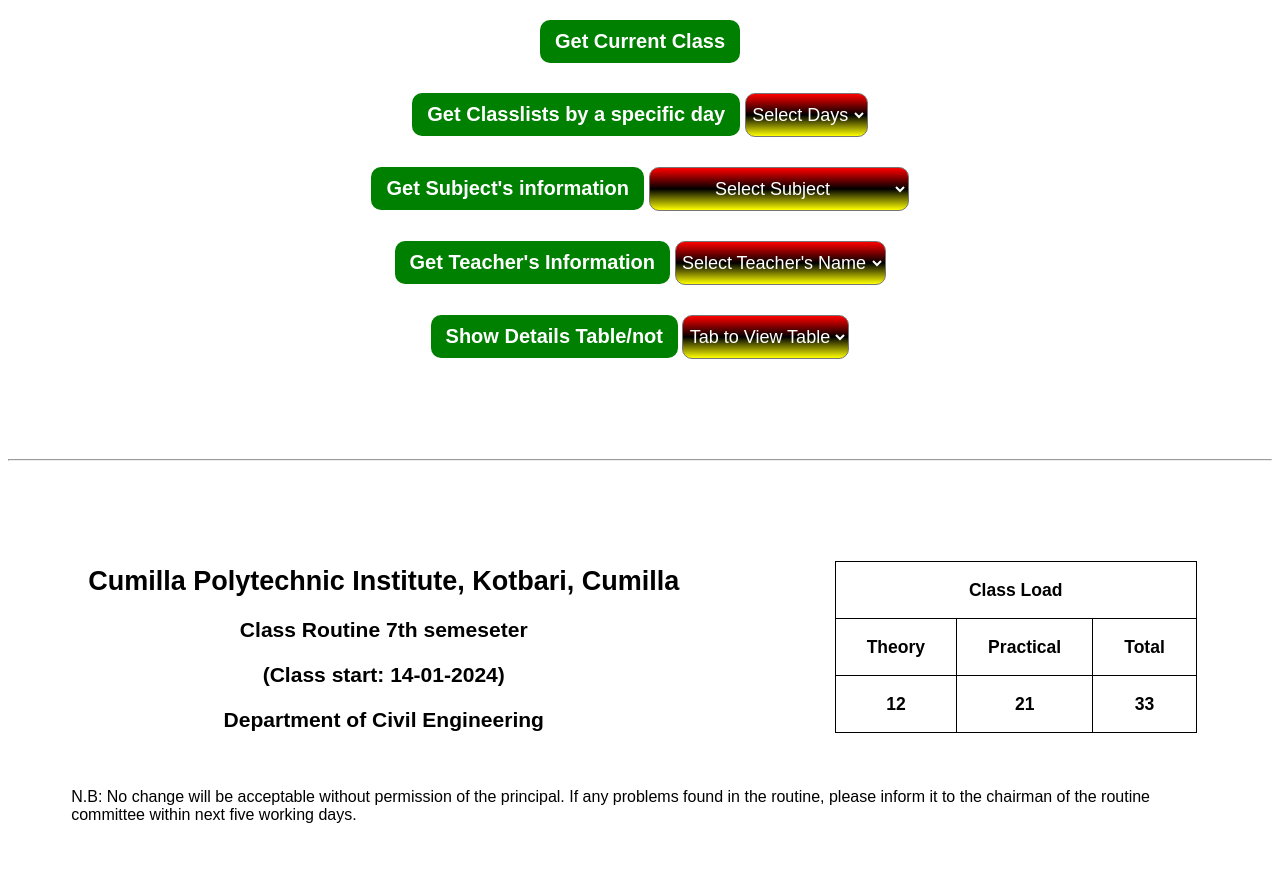
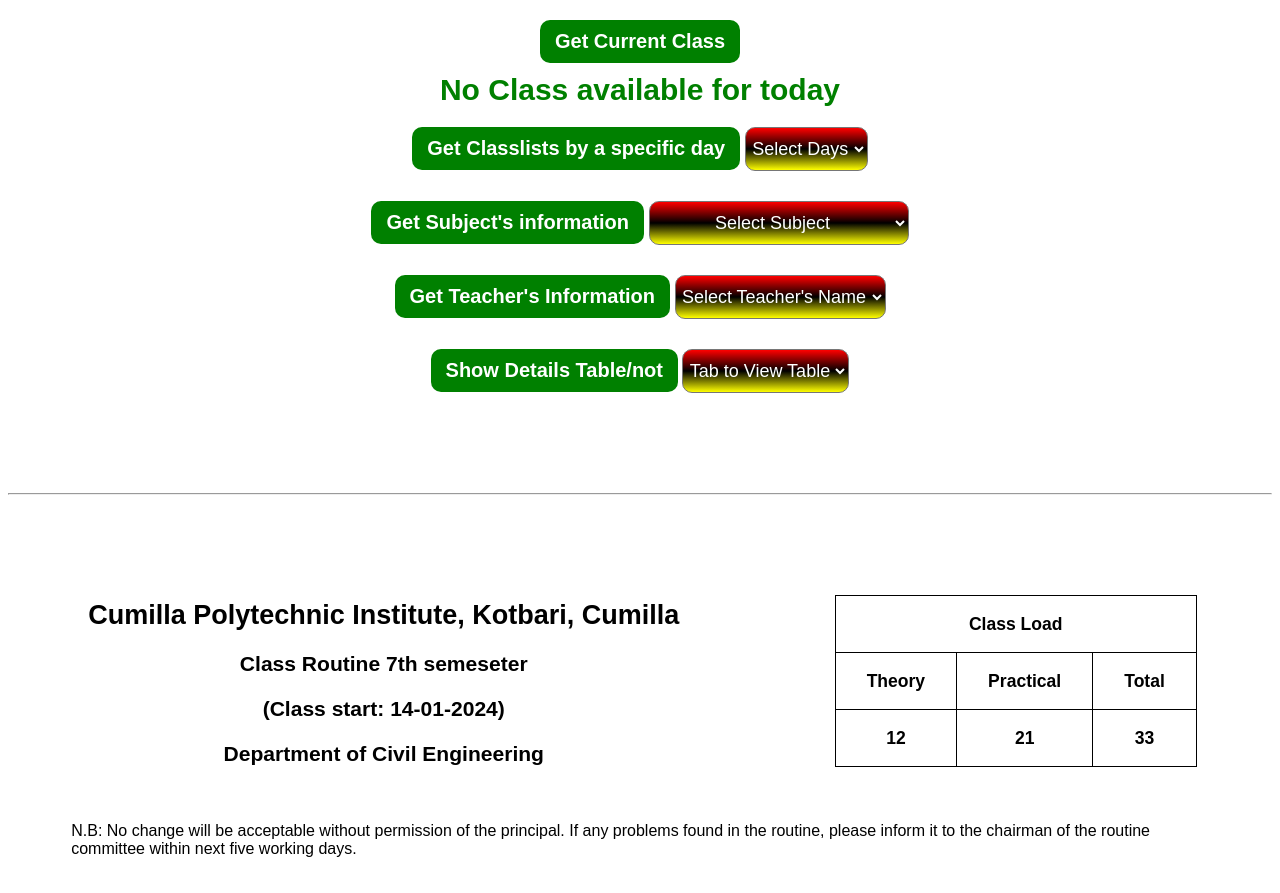
Before and after one commit to faruk35/My-Class-routine, a plain HTML site: page index.html in a window 1280 px wide. Both pictures are taken after a click on the button "Get Current Class". Before the commit the page ends 859 px from the top, so only its background shows below. Drawn offline with Linux system fonts and the light colour scheme.

Commit message:
this is aothr commit

```diff
--- a/script.js
+++ b/script.js
@@ -613,8 +613,12 @@ btn.addEventListener('click', () =>{
         }
     }
     else {
-        console.log('no class available today')
-    }
+        const currentClassInfo = document.createElement('div');
+        currentClassInfo.innerHTML =  `
+        <span class="current-class"> No Class available for today </span> `;
+        getCurrentClass.innerHTML = '';
+        getCurrentClass.appendChild(currentClassInfo);
+        }
 });
 
 const class1 = document.createElement('div');
```
Also changed, not shown: index.html (+0 -1 lines).
